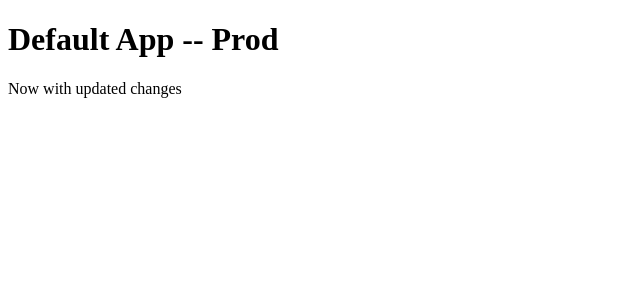
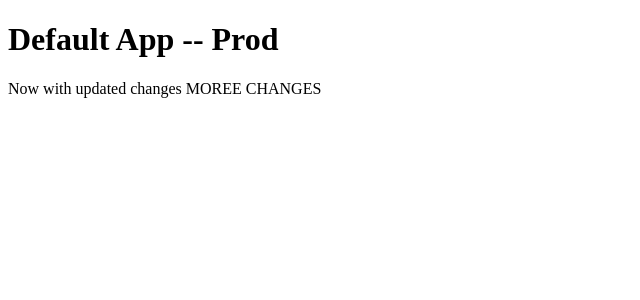
Before and after one commit to LearnDevOpsNoob/jenkins-deploy, an Angular app: page / in a window 1280 px wide. Shown: the top 300 px of the page, without its empty margins (0-640 px from the left). Built offline with nearby package versions, Linux system fonts and the light colour scheme.

Commit message:
<p> changed

```diff
--- a/src/app/app.component.html
+++ b/src/app/app.component.html
@@ -1,3 +1,3 @@
 <h1>Default App -- Prod</h1>
 
-<p>Now with updated changes</p>
+<p>Now with updated changes MOREE CHANGES</p>
```
